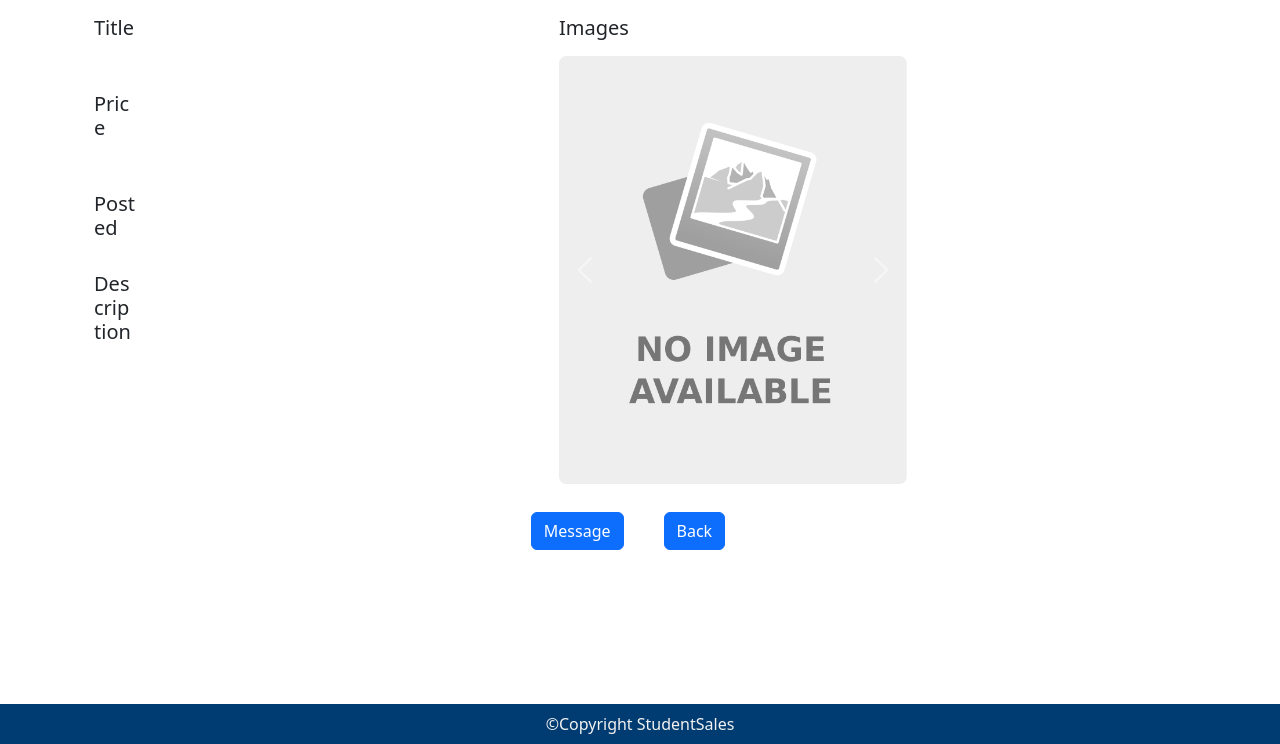
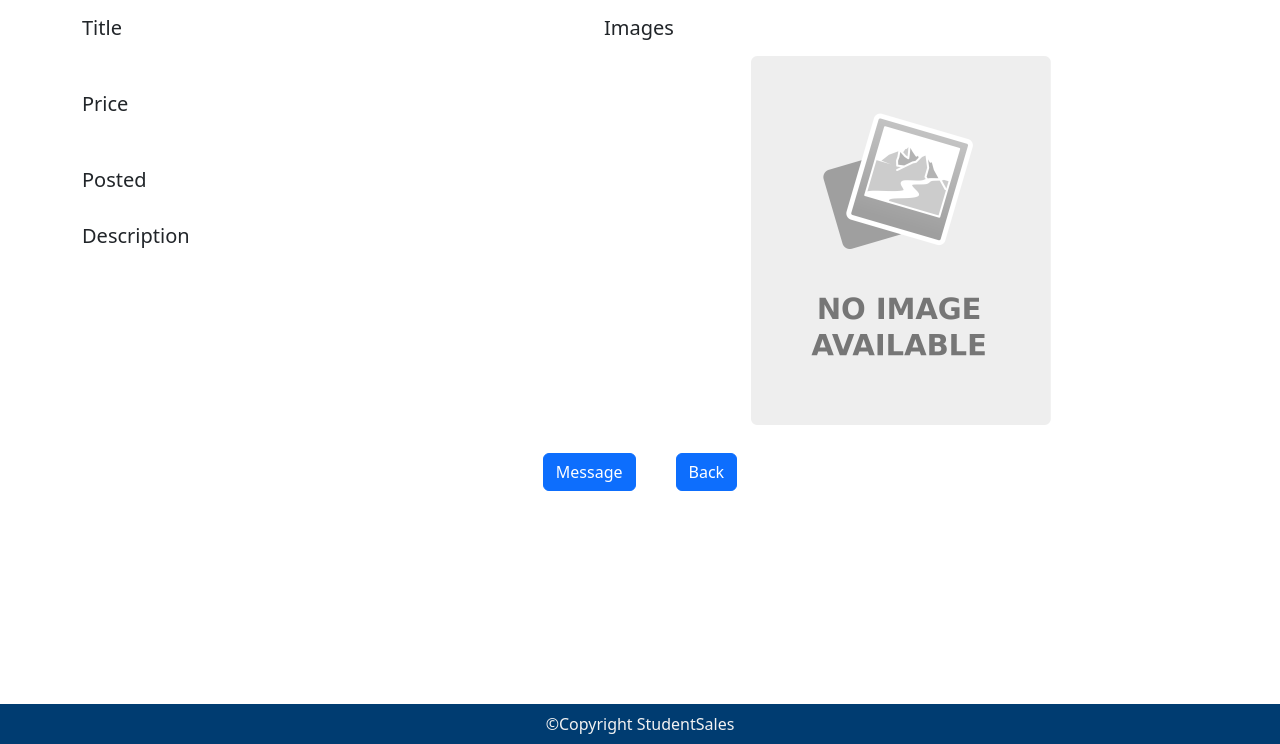
Before and after one commit to KagaSumi/Student-Sales, a Flask app: template templates/view_listing.html in a window 1280 px wide. Shown: the part 56-800 px from the top of the page. Run offline with Flask 3, Linux system fonts and the light colour scheme; the template is opened without the code that fills it, so the values that code supplies are empty.

Commit message:
fixed unusual size image carousel

```diff
--- a/static/css/view_listing.css
+++ b/static/css/view_listing.css
@@ -1,8 +1,10 @@
-.grid {
-    display: grid;
-    grid-template-columns: 2/3 20%;
-    grid-template-rows: auto auto;
+.flex {
+    display: flex;
     gap: 20px;
+}
+
+.listing-details {
+    flex-shrink: 0;
 }
 
 .listing-details {
@@ -10,7 +12,7 @@
     flex-direction: column;
     grid-row: 1/4;
     grid-column: 1;
-    margin-right: 400px;
+    margin-right: 2px;
 }
 
 .listing-info {
@@ -60,5 +62,36 @@
 }
 
 .listing-description {
-    max-width: 300px;
+    width: 500px;
 }
+
+.caroImages {
+    flex-grow: 1;
+}
+
+.carousel-item img {
+    max-width: 100%;
+    max-height: 330px;
+    width: auto;
+    height: auto;
+    object-fit: contain;
+}
+
+button.carousel-control-prev:hover, button.carousel-control-next:hover {
+    background-color: rgba(225, 225, 225, 0.422);
+}
+
+.no-image img {
+    max-width: 100%;
+    max-height: 400px;
+    width: 300px;
+    height: auto;
+    object-fit: contain;
+}
+
+.no-image {
+    display: flex;
+    align-items: center;
+    justify-content: center;
+    height: 100%;
+}
--- a/templates/preview_listing.html
+++ b/templates/preview_listing.html
@@ -1,7 +1,7 @@
 {% extends "base.html" %}
 {% block content %}
 
-<div class="container">
+<div class="grid">
     <div class="row">
         <!-- Middle column for listing details -->
         <div class="col-md-5">
@@ -31,7 +31,7 @@
         </div>
 
         <!-- Right column for image carousel -->
-        <div class="col-md-4">
+        <div class="col-md-4 caroImages">
             <h5 class="my-3">Images</h5>
             <div id="carouselExampleIndicators" class="carousel slide" data-bs-ride="carousel">
                 <div class="carousel-inner">
@@ -58,7 +58,7 @@
             </div>
         </div>
     </div>
-
+</div>
     <!-- Bottom for buttons -->
     <div class="row">
         <div class="col-12">
--- a/templates/view_listing.html
+++ b/templates/view_listing.html
@@ -5,10 +5,9 @@
 {% endblock %}
 
 {% block content %}
-<div class="container">
-    <div class="row">
+    <div class="flex">
         <!-- Middle column for listing details -->
-        <div class="col-md-5">
+        <div class="flex_item">
             <div class="listing-details">
                 <div class="listing-info">
                     <div class="listing-title">
@@ -33,9 +32,8 @@
                 </div>
             </div>
         </div>
-
         <!-- Right column for image carousel -->
-        <div class="col-md-4">
+        <div class="col-md-4 caroImages">
             <h5 class="my-3">Images</h5>
             <div id="carouselExampleIndicators" class="carousel slide" data-bs-ride="carousel">
                 <div class="carousel-inner">
@@ -62,7 +60,7 @@
             </div>
         </div>
     </div>
-
+</div>
     <!-- Bottom for buttons -->
     <div class="row">
         <div class="col-12">
@@ -76,7 +74,7 @@
             </div>
         </div>
     </div>
-</div>
+
 
 <div class="contact" id="contact-form" style="display: none;">
     <label for="subject">Subject:</label>
```
Also changed, not shown: static/css/preview_listing.css (+32 -1 lines).
